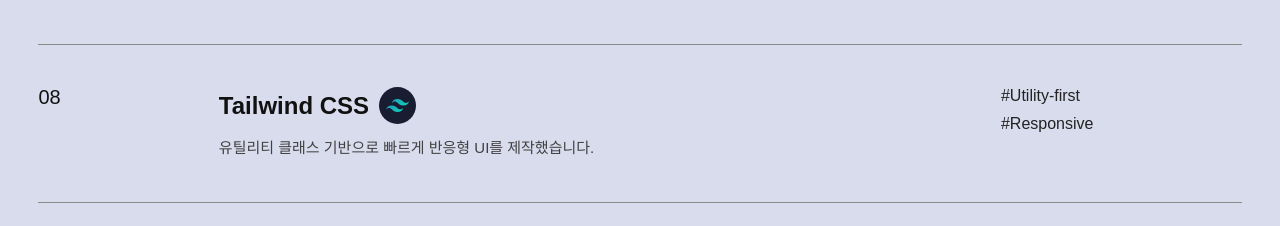
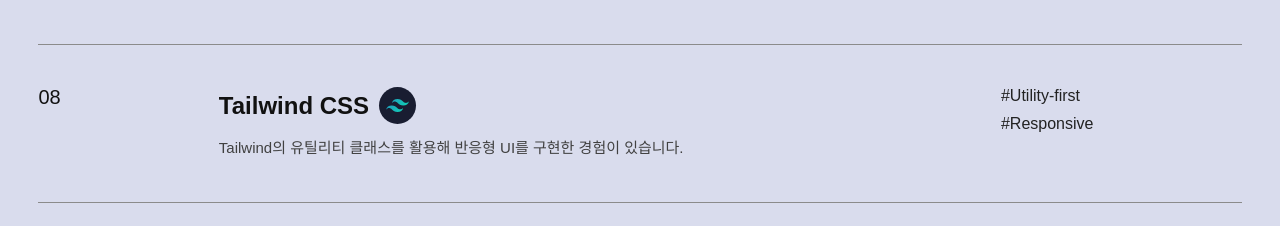
Before and after one commit to yj901/yj-portfolio, a React (Vite) app: page / in a window 1280 px wide. Shown: the part 5401-5627 px from the top of the page. Built offline with nearby package versions, Linux system fonts and the light colour scheme; no server answers; a web font is replaced by a local one.

Commit message:
0912 update

```diff
--- a/src/data/projectData.js
+++ b/src/data/projectData.js
@@ -60,7 +60,7 @@
       {
         name: "Atomic Design",
         summary:
-          "Atoms, Molecules, Organisms 단위로 컴포넌트를 구조화하여 재사용성과 유지보수성을 높였습니다.",
+          "Atoms, Molecules, Organisms, Templates 단위로 컴포넌트를 구조화하여 재사용성과 유지보수성을 높였습니다.",
         usedFor: ["컴포넌트 설계", "폴더 구조 관리"],
       },
     ],
--- a/src/data/skillsData.js
+++ b/src/data/skillsData.js
@@ -51,7 +51,7 @@
   {
     category: "Frontend",
     skill: "Tailwind CSS",
-    desc: "유틸리티 클래스 기반으로 빠르게 반응형 UI를 제작했습니다.",
+    desc: "Tailwind의 유틸리티 클래스를 활용해 반응형 UI를 구현한 경험이 있습니다.",
     icon: "tailwind",
     tags: ["Utility-first", "Responsive"],
   },
```
